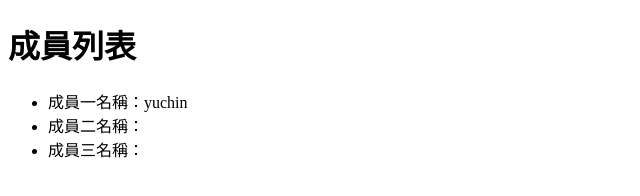
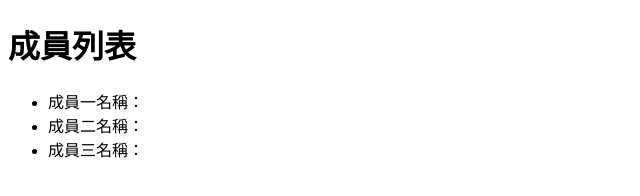
Before and after one commit to TSFMAKKO/task4, a plain HTML site: page index.html in a window 1280 px wide. Shown: the full height of the page, 0-640 px from the left. Drawn offline with Linux system fonts and the light colour scheme.

Commit message:
Revert "新增成員1"

```diff
--- a/index.html
+++ b/index.html
@@ -8,7 +8,7 @@
 <body>
     <h1>成員列表</h1>
     <ul>
-        <li>成員一名稱：yuchin</li>
+        <li>成員一名稱：</li>
         <li>成員二名稱：</li>
         <li>成員三名稱：</li>
     </ul>
```
